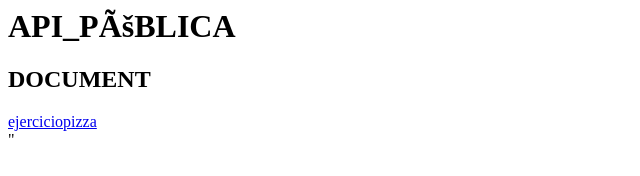
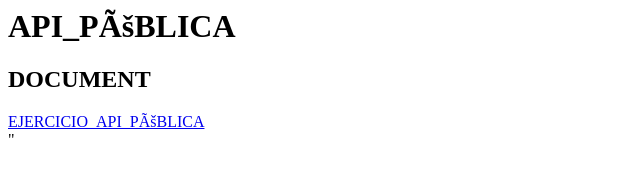
Before and after one commit to dianamicru99/Ejercicio_Api, a plain HTML site: page index.html in a window 1280 px wide. Shown: the whole page, without its empty margins (0-640 px from the left). Drawn offline with Linux system fonts and the light colour scheme.

Commit message:
Update index.html

```diff
--- a/index.html
+++ b/index.html
@@ -15,7 +15,7 @@
  <section>
  <article>
  <h2>DOCUMENT</h2>
-  <a href="ejercicioAPI/API.py"_bank">ejerciciopizza</a>   <br/>
+  <a href="ejercicioAPI/API.py"_bank">EJERCICIO_API_PÚBLICA</a>   <br/>
 "<Document python</a></p>
  </article>
   </section>
```
